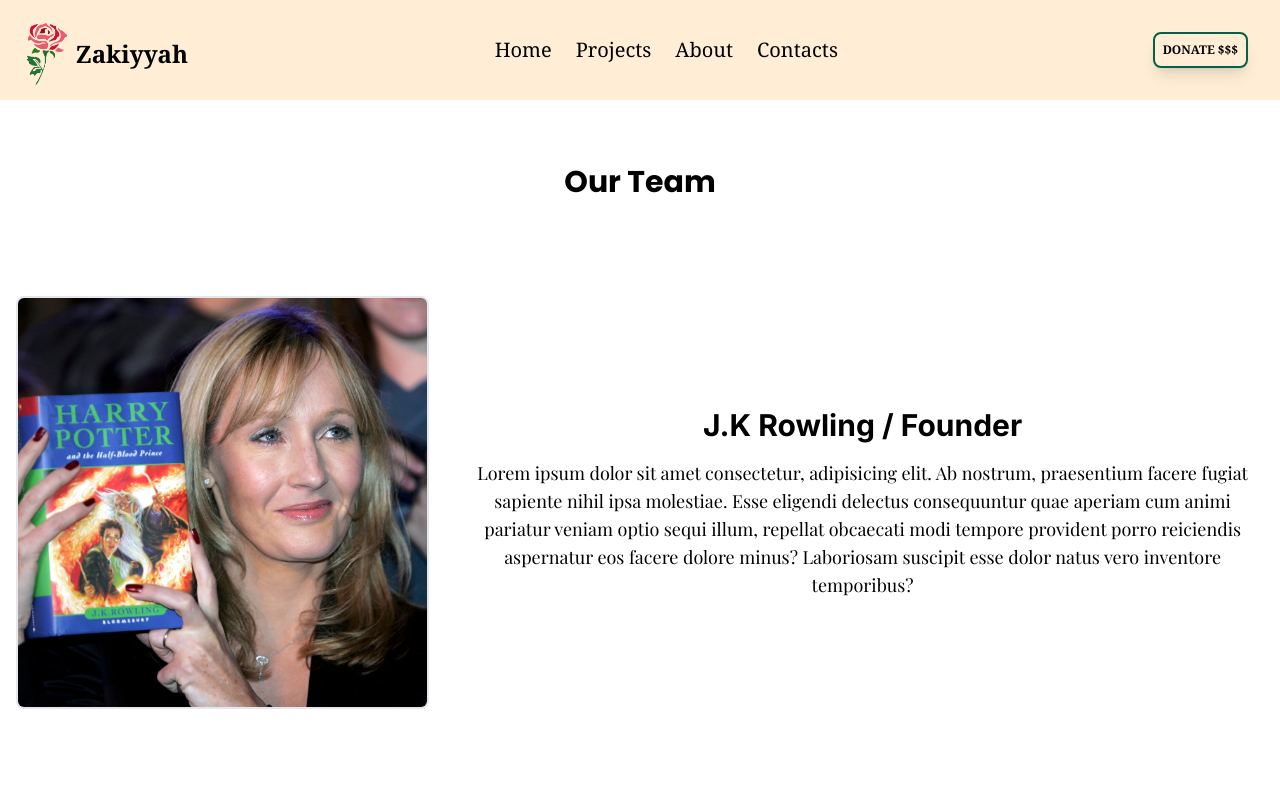
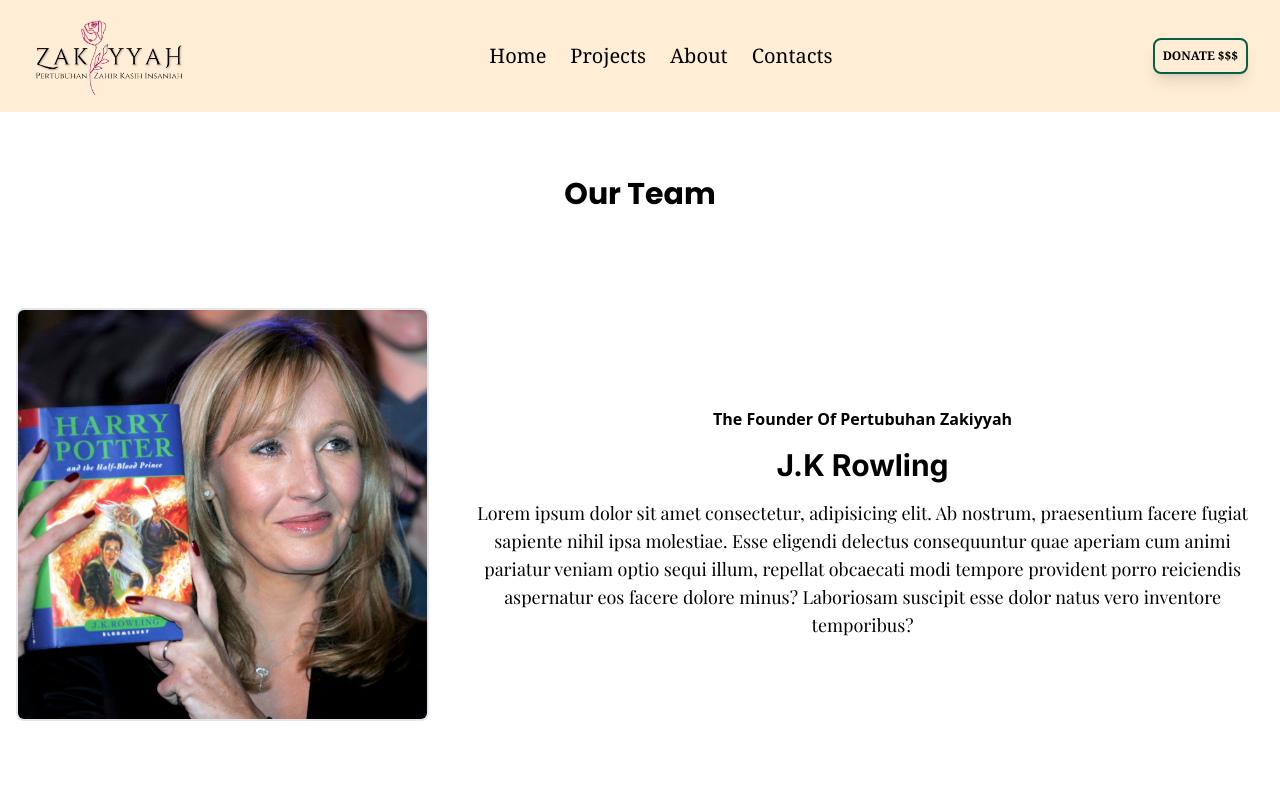
Before and after one commit to TFayyadh/Zakiyyah, a website: page public/about.html in a window 1280 px wide. Shown: the top 800 px of the page. Drawn offline with nearby package versions, Linux system fonts and the light colour scheme; a web font is replaced by a local one.

Commit message:
Added Zakiyyah's logo picture

```diff
--- a/public/about.html
+++ b/public/about.html
@@ -15,10 +15,10 @@
     <!--Navbar-->
     <nav class="bg-orange-100 flex flex-col sm:flex-row justify-between items-center font-serif">
 
-        <div class="flex justify-between sm:mx-4 ">
+        <div class="mx-4 my-4 ">
 
-          <img class="h-10 mt-2 ml-2 sm:h-[8vh] " src="img/roses.png" alt="logo">
-          <h1 class="mt-2  mx-2 cursor-pointer py-4 font-semibold text-lg sm:text-2xl">Zakiyyah</h1>
+          <img class="h-16 md:h-20 ml-4 cursor-pointer" src="img/Zakiyyah Logo Hi Res Transparent.png" alt="logo">
+          <!-- <h1 class="mt-2  mx-2 cursor-pointer py-4 font-semibold text-lg sm:text-2xl">Zakiyyah</h1> -->
 
         </div>
 
@@ -48,10 +48,19 @@
                 <img class="w-full h-fit  " src="./img/jk.webp" alt="">
             </div>
 
-            <div class="w-full px-4 mb-8 text-center lg:self-center ">
-                <h1 class="mb-4 font-bold font-inter text-3xl">J.K Rowling / Founder</h1>
+
+
+            <div class="w-full px-4 mb-8 text-center lg:self-center flex flex-col">
+              <div class="my-4 font-semibold">
+
+                <h1>The Founder Of Pertubuhan Zakiyyah</h1>
+              </div>
+
+              <div>
+                <h1 class="mb-4 font-bold font-inter text-3xl">J.K Rowling</h1>
                 <p class="font-playfair text-lg  ">Lorem ipsum dolor sit amet consectetur, adipisicing elit. Ab nostrum, praesentium facere fugiat sapiente nihil ipsa molestiae. Esse eligendi delectus consequuntur quae aperiam cum animi pariatur veniam optio sequi illum, repellat obcaecati modi tempore provident porro reiciendis aspernatur eos facere dolore minus? Laboriosam suscipit esse dolor natus vero inventore temporibus?</p>
-            </div>
+              </div>
+              </div>
 
         </div>
 
```
Also changed, not shown: public/index.html (+8 -8 lines), public/css/style.css, public/img/Zakiyyah Logo Hi Res Transparent.png (added), public/img/Zakiyyah Logo Hi Res.png (added).
